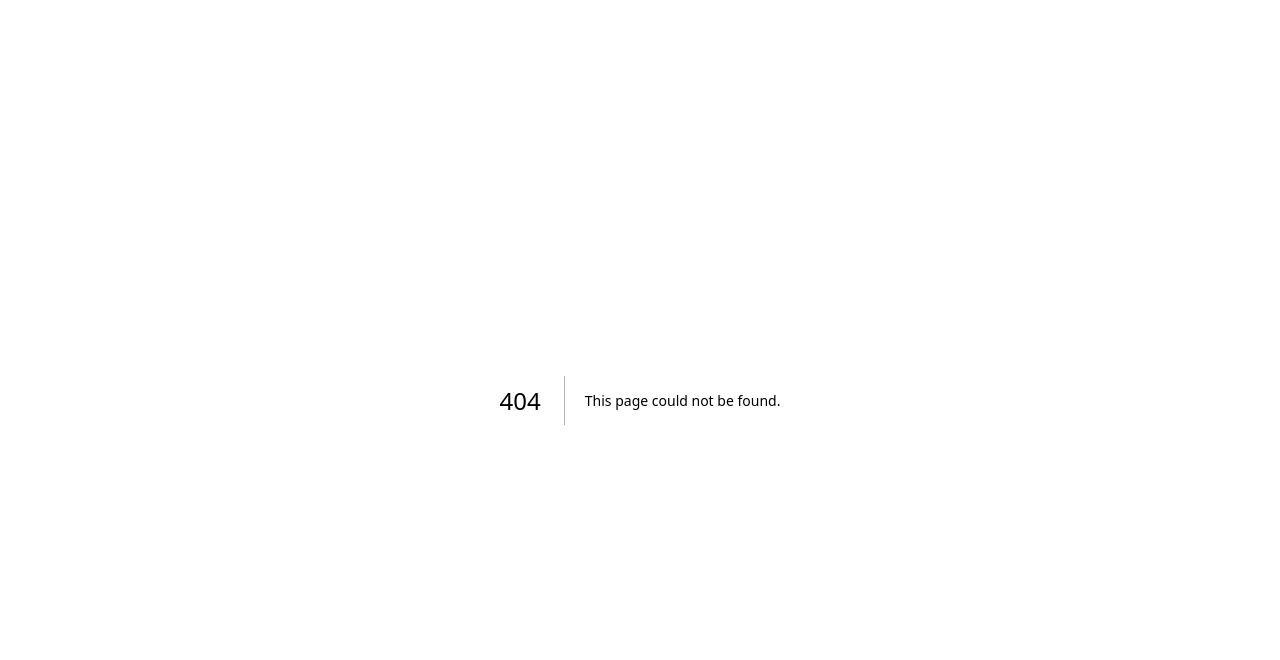
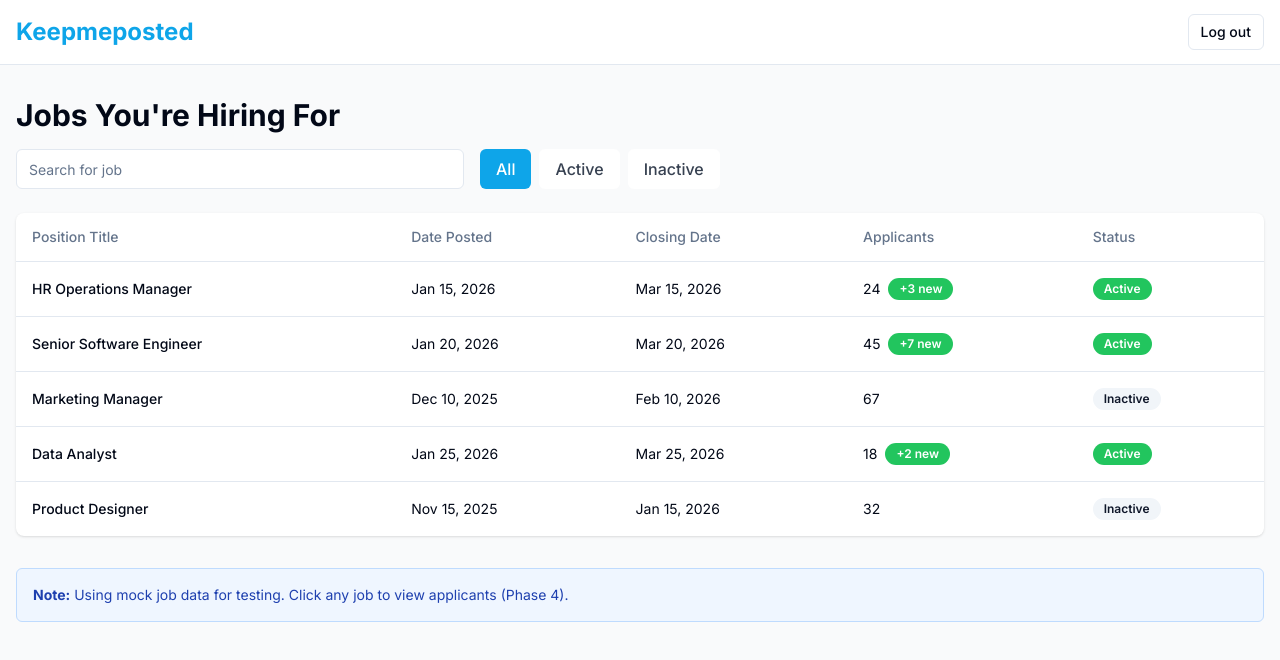
Before and after one commit to schaak722/keepmeposted-frontend, a Next.js app: page /company/1/jobs in a window 1280 px wide. Before the commit this address had no page. Shown: the top 660 px of the page. Built offline with nearby package versions, Linux system fonts and the light colour scheme.

Commit message:
Add files via upload

```diff
--- /dev/null
+++ b/app/company/[companyId]/jobs/page.tsx
@@ -0,0 +1,210 @@
+"use client"
+
+import { useState } from "react"
+import { useParams, useRouter } from "next/navigation"
+import { Header } from "@/components/layout/header"
+import { Input } from "@/components/ui/input"
+import { Badge } from "@/components/ui/badge"
+import { Table, TableBody, TableCell, TableHead, TableHeader, TableRow } from "@/components/ui/table"
+
+// Mock jobs data for testing
+const MOCK_JOBS = [
+  {
+    id: "1",
+    title: "HR Operations Manager",
+    date_posted: "2026-01-15",
+    closing_date: "2026-03-15",
+    status: "OPEN",
+    stats: {
+      total_applicants: 24,
+      new_applicants_since_last_login: 3
+    }
+  },
+  {
+    id: "2",
+    title: "Senior Software Engineer",
+    date_posted: "2026-01-20",
+    closing_date: "2026-03-20",
+    status: "OPEN",
+    stats: {
+      total_applicants: 45,
+      new_applicants_since_last_login: 7
+    }
+  },
+  {
+    id: "3",
+    title: "Marketing Manager",
+    date_posted: "2025-12-10",
+    closing_date: "2026-02-10",
+    status: "CLOSED",
+    stats: {
+      total_applicants: 67,
+      new_applicants_since_last_login: 0
+    }
+  },
+  {
+    id: "4",
+    title: "Data Analyst",
+    date_posted: "2026-01-25",
+    closing_date: "2026-03-25",
+    status: "OPEN",
+    stats: {
+      total_applicants: 18,
+      new_applicants_since_last_login: 2
+    }
+  },
+  {
+    id: "5",
+    title: "Product Designer",
+    date_posted: "2025-11-15",
+    closing_date: "2026-01-15",
+    status: "CLOSED",
+    stats: {
+      total_applicants: 32,
+      new_applicants_since_last_login: 0
+    }
+  }
+]
+
+export default function JobsPage() {
+  const params = useParams()
+  const router = useRouter()
+  const companyId = params.companyId as string
+
+  const [search, setSearch] = useState("")
+  const [statusFilter, setStatusFilter] = useState<"ALL" | "OPEN" | "CLOSED">("ALL")
+
+  // Filter jobs based on search and status
+  const filteredJobs = MOCK_JOBS.filter(job => {
+    const matchesSearch = job.title.toLowerCase().includes(search.toLowerCase())
+    const matchesStatus = statusFilter === "ALL" || job.status === statusFilter
+    return matchesSearch && matchesStatus
+  })
+
+  const handleJobClick = (jobId: string) => {
+    router.push(`/company/${companyId}/jobs/${jobId}/applicants`)
+  }
+
+  const formatDate = (dateString: string) => {
+    return new Date(dateString).toLocaleDateString('en-US', {
+      year: 'numeric',
+      month: 'short',
+      day: 'numeric'
+    })
+  }
+
+  return (
+    <div className="min-h-screen bg-gray-50">
+      <Header />
+      <div className="container mx-auto py-8 px-4">
+        {/* Page Header */}
+        <div className="mb-6">
+          <h1 className="text-3xl font-bold mb-4">Jobs You're Hiring For</h1>
+
+          {/* Search and Filters */}
+          <div className="flex flex-col md:flex-row gap-4 items-start md:items-center">
+            {/* Search */}
+            <Input
+              placeholder="Search for job"
+              value={search}
+              onChange={(e) => setSearch(e.target.value)}
+              className="max-w-md"
+            />
+
+            {/* Status Filter Tabs */}
+            <div className="flex gap-2">
+              <button
+                onClick={() => setStatusFilter("ALL")}
+                className={`px-4 py-2 rounded-md font-medium transition-colors ${
+                  statusFilter === "ALL"
+                    ? "bg-brand-blue text-white"
+                    : "bg-white text-gray-700 hover:bg-gray-100"
+                }`}
+              >
+                All
+              </button>
+              <button
+                onClick={() => setStatusFilter("OPEN")}
+                className={`px-4 py-2 rounded-md font-medium transition-colors ${
+                  statusFilter === "OPEN"
+                    ? "bg-brand-blue text-white"
+                    : "bg-white text-gray-700 hover:bg-gray-100"
+                }`}
+              >
+                Active
+              </button>
+              <button
+                onClick={() => setStatusFilter("CLOSED")}
+                className={`px-4 py-2 rounded-md font-medium transition-colors ${
+                  statusFilter === "CLOSED"
+                    ? "bg-brand-blue text-white"
+                    : "bg-white text-gray-700 hover:bg-gray-100"
+                }`}
+              >
+                Inactive
+              </button>
+            </div>
+          </div>
+        </div>
+
+        {/* Jobs Table */}
+        <div className="bg-white rounded-lg shadow">
+          <Table>
+            <TableHeader>
+              <TableRow>
+                <TableHead>Position Title</TableHead>
+                <TableHead>Date Posted</TableHead>
+                <TableHead>Closing Date</TableHead>
+                <TableHead>Applicants</TableHead>
+                <TableHead>Status</TableHead>
+              </TableRow>
+            </TableHeader>
+            <TableBody>
+              {filteredJobs.length === 0 ? (
+                <TableRow>
+                  <TableCell colSpan={5} className="text-center py-8 text-gray-500">
+                    No jobs found
+                  </TableCell>
+                </TableRow>
+              ) : (
+                filteredJobs.map((job) => (
+                  <TableRow
+                    key={job.id}
+                    onClick={() => handleJobClick(job.id)}
+                    className="cursor-pointer hover:bg-gray-50"
+                  >
+                    <TableCell className="font-medium">{job.title}</TableCell>
+                    <TableCell>{formatDate(job.date_posted)}</TableCell>
+                    <TableCell>{formatDate(job.closing_date)}</TableCell>
+                    <TableCell>
+                      <div className="flex items-center gap-2">
+                        <span>{job.stats.total_applicants}</span>
+                        {job.stats.new_applicants_since_last_login > 0 && (
+                          <Badge variant="success">
+                            +{job.stats.new_applicants_since_last_login} new
+                          </Badge>
+                        )}
+                      </div>
+                    </TableCell>
+                    <TableCell>
+                      <Badge variant={job.status === "OPEN" ? "success" : "secondary"}>
+                        {job.status === "OPEN" ? "Active" : "Inactive"}
+                      </Badge>
+                    </TableCell>
+                  </TableRow>
+                ))
+              )}
+            </TableBody>
+          </Table>
+        </div>
+
+        {/* Info Banner */}
+        <div className="mt-8 p-4 bg-blue-50 border border-blue-200 rounded-md">
+          <p className="text-sm text-blue-800">
+            <strong>Note:</strong> Using mock job data for testing. Click any job to view applicants (Phase 4).
+          </p>
+        </div>
+      </div>
+    </div>
+  )
+}
```
